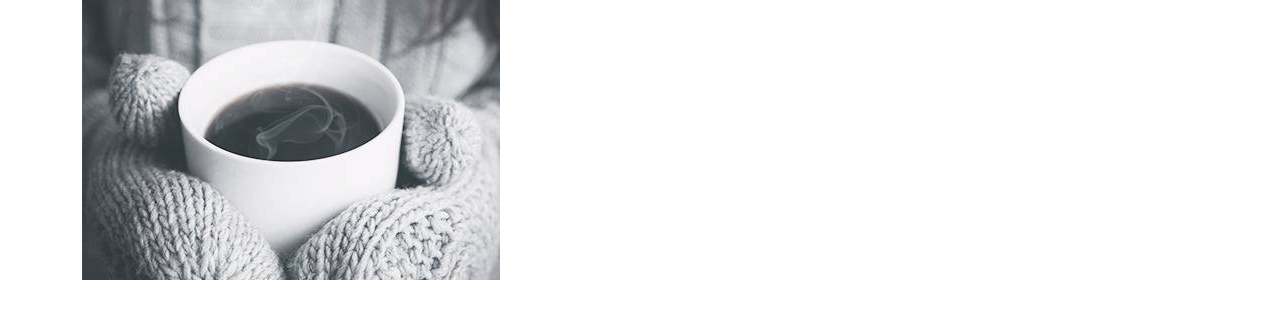
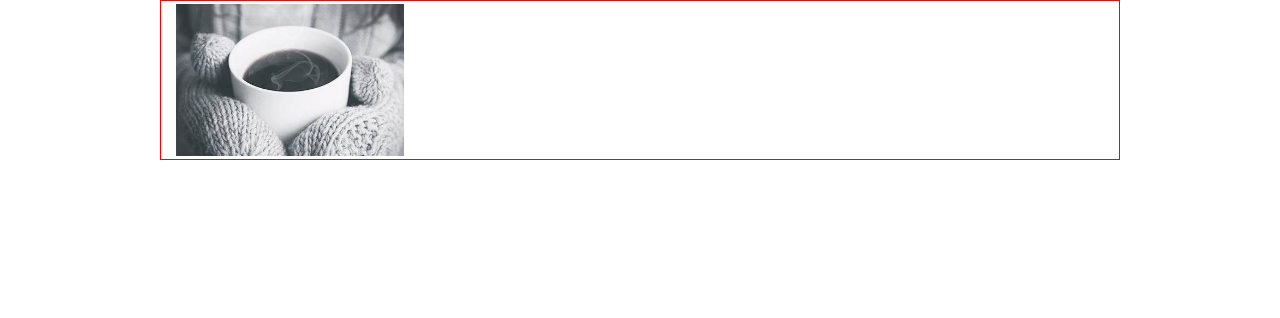
Before and after one commit to galibio1/layout_mediaQuery, a plain HTML site: page index.html in a window 1280 px wide. Drawn offline with Linux system fonts and the light colour scheme.

Commit message:
Update style.css

```diff
--- a/css/style.css
+++ b/css/style.css
@@ -1,6 +1,18 @@
-.text{
-    height: 100vh;
-    color: red;
-    font-size: 50px;
-    background-color: black;
+body{
+    margin: 0;
 }
+.container{
+    margin: 0 auto;
+    overflow: hidden;
+    width: 960px;
+    border: 1px solid red;
+}
+.img_item{
+    box-sizing: border-box;
+    float: left;
+    width: 25%;
+    padding: 3px;
+}
+.img_item img{
+    width: 100%;
+}
```
